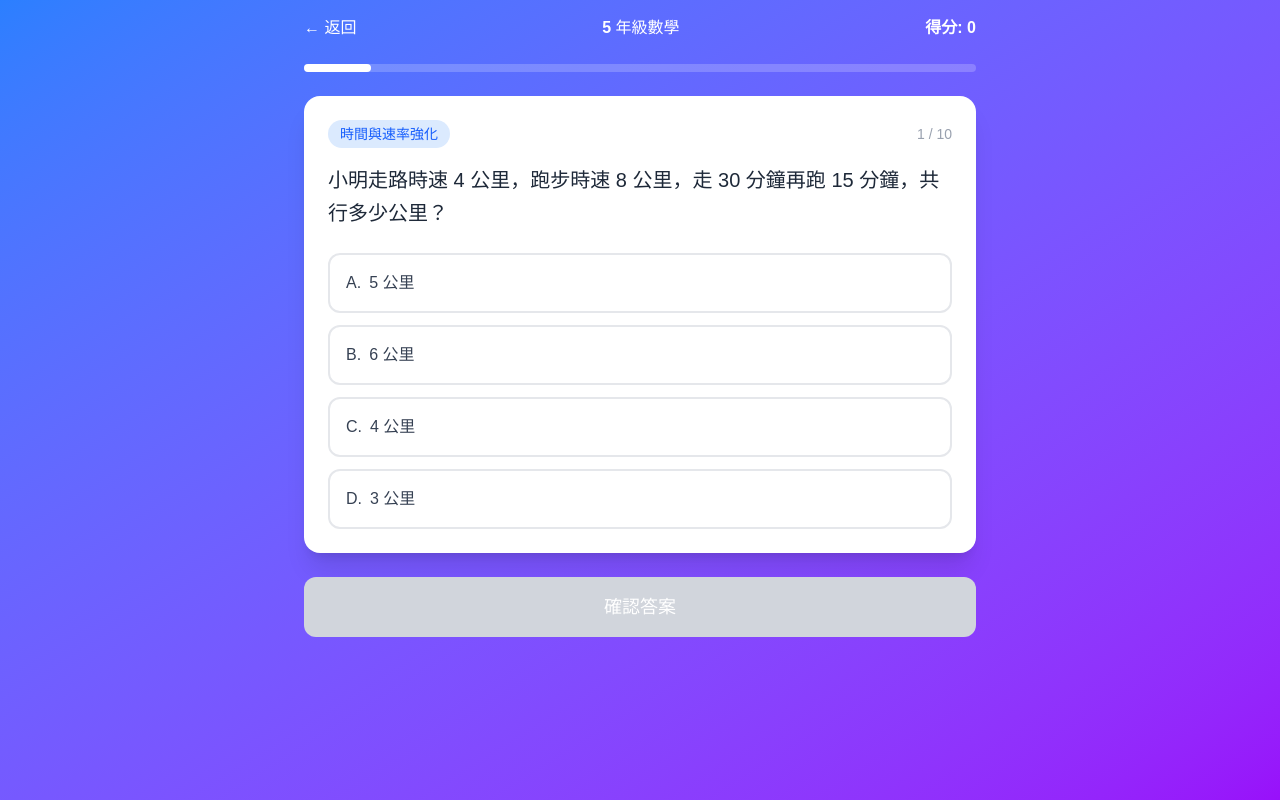
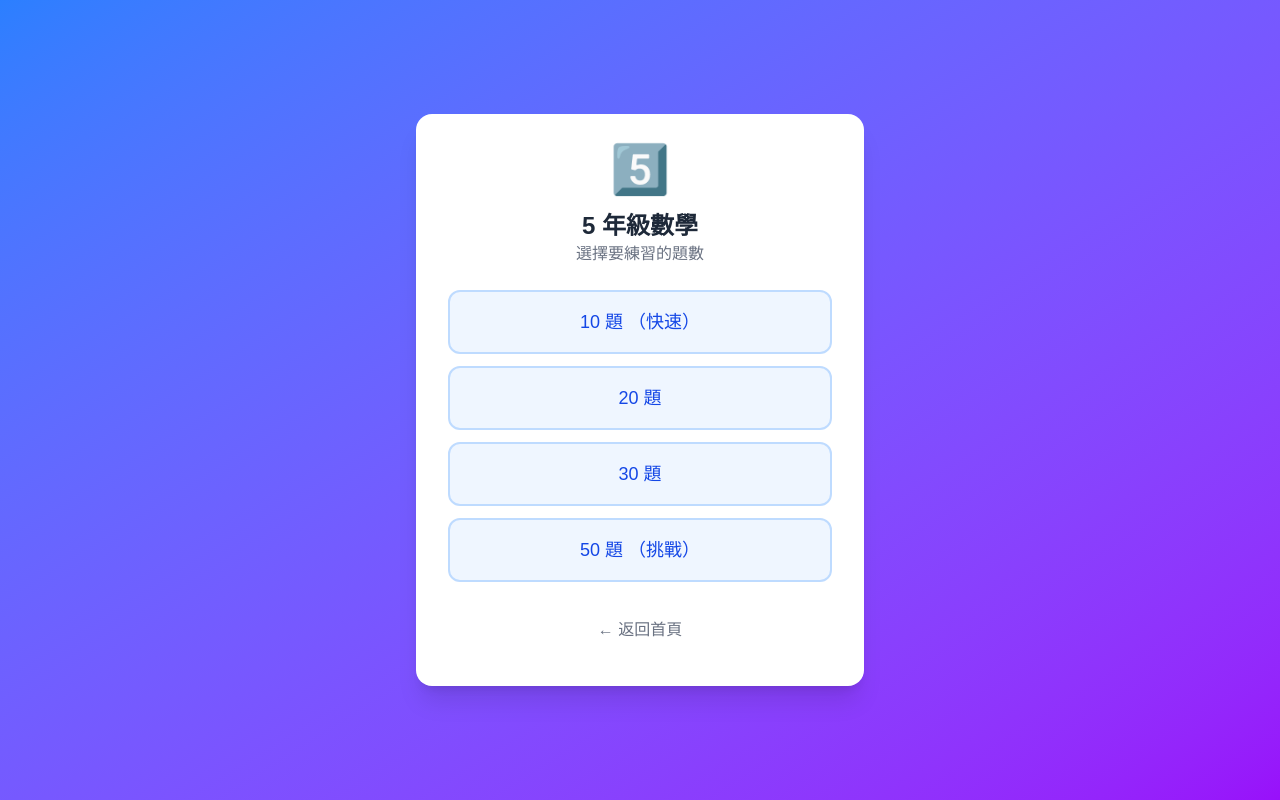
Before and after one commit to Eddie740806/math-quiz-app, a Next.js app: page /quiz in a window 1280 px wide. Built offline with nearby package versions, Linux system fonts and the light colour scheme; sample sign-in values are in the browser's storage.

Commit message:
新增：詳解顯示 + 可選題數（10/20/30/50）

```diff
--- a/src/app/quiz/page.tsx
+++ b/src/app/quiz/page.tsx
@@ -14,12 +14,14 @@ interface Question {
   category: string;
   difficulty: string;
   source: string;
+  explanation?: string;
 }
 
 function QuizContent() {
   const router = useRouter();
   const searchParams = useSearchParams();
   const grade = parseInt(searchParams.get('grade') || '5');
+  const countParam = parseInt(searchParams.get('count') || '0');
 
   const [user, setUser] = useState<User | null>(null);
   const [questions, setQuestions] = useState<Question[]>([]);
@@ -30,6 +32,8 @@ function QuizContent() {
   const [score, setScore] = useState(0);
   const [answeredCount, setAnsweredCount] = useState(0);
   const [quizFinished, setQuizFinished] = useState(false);
+  const [questionCount, setQuestionCount] = useState(countParam || 0);
+  const [showCountSelector, setShowCountSelector] = useState(countParam === 0);
 
   useEffect(() => {
     const currentUser = getCurrentUser();
@@ -39,14 +43,22 @@ function QuizContent() {
     }
     setUser(currentUser);
 
-    // 篩選題目並隨機排序
-    const gradeQuestions = questionsData.questions
-      .filter((q: Question) => q.grade === grade)
-      .sort(() => Math.random() - 0.5)
-      .slice(0, 10); // 每次 10 題
+    if (questionCount > 0) {
+      // 篩選題目並隨機排序
+      const gradeQuestions = questionsData.questions
+        .filter((q: Question) => q.grade === grade)
+        .sort(() => Math.random() - 0.5)
+        .slice(0, questionCount);
 
-    setQuestions(gradeQuestions);
-  }, [grade, router]);
+      setQuestions(gradeQuestions);
+      setShowCountSelector(false);
+    }
+  }, [grade, router, questionCount]);
+
+  const startWithCount = (count: number) => {
+    setQuestionCount(count);
+    setShowCountSelector(false);
+  };
 
   const currentQuestion = questions[currentIndex];
 
@@ -103,6 +115,40 @@ function QuizContent() {
       <div className="min-h-screen flex items-center justify-center bg-gradient-to-br from-blue-500 to-purple-600">
         <div className="text-white text-xl">載入中...</div>
       </div>
+    );
+  }
+
+  // 選擇題數
+  if (showCountSelector) {
+    return (
+      <main className="min-h-screen bg-gradient-to-br from-blue-500 to-purple-600 flex items-center justify-center p-4">
+        <div className="bg-white rounded-2xl shadow-xl p-8 w-full max-w-md">
+          <div className="text-center mb-6">
+            <div className="text-5xl mb-4">{grade === 5 ? '5️⃣' : '6️⃣'}</div>
+            <h1 className="text-2xl font-bold text-gray-800">{grade} 年級數學</h1>
+            <p className="text-gray-500">選擇要練習的題數</p>
+          </div>
+
+          <div className="space-y-3">
+            {[10, 20, 30, 50].map((count) => (
+              <button
+                key={count}
+                onClick={() => startWithCount(count)}
+                className="w-full py-4 bg-blue-50 hover:bg-blue-100 border-2 border-blue-200 hover:border-blue-400 text-blue-700 rounded-xl font-medium text-lg transition"
+              >
+                {count} 題 {count === 10 ? '（快速）' : count === 50 ? '（挑戰）' : ''}
+              </button>
+            ))}
+          </div>
+
+          <button
+            onClick={() => router.push('/')}
+            className="w-full mt-6 py-3 text-gray-500 hover:text-gray-700 transition"
+          >
+            ← 返回首頁
+          </button>
+        </div>
+      </main>
     );
   }
 
@@ -248,6 +294,18 @@ function QuizContent() {
             <div className={`p-4 rounded-xl text-center ${isCorrect ? 'bg-green-100 text-green-700' : 'bg-red-100 text-red-700'}`}>
               {isCorrect ? '🎉 回答正確！' : `😅 答錯了！正確答案是 ${String.fromCharCode(65 + currentQuestion.answer)}`}
             </div>
+
+            {/* 詳解區塊 */}
+            {currentQuestion.explanation && (
+              <div className="bg-yellow-50 border border-yellow-200 rounded-xl p-4">
+                <div className="flex items-center gap-2 mb-2">
+                  <span className="text-yellow-600">💡</span>
+                  <span className="font-medium text-yellow-800">解題思路</span>
+                </div>
+                <p className="text-yellow-900 leading-relaxed">{currentQuestion.explanation}</p>
+              </div>
+            )}
+
             <button
               onClick={handleNext}
               className="w-full py-4 bg-blue-500 hover:bg-blue-600 text-white rounded-xl font-medium text-lg transition"
--- a/src/app/wrong-answers/page.tsx
+++ b/src/app/wrong-answers/page.tsx
@@ -14,6 +14,7 @@ interface Question {
   category: string;
   difficulty: string;
   source: string;
+  explanation?: string;
 }
 
 export default function WrongAnswersPage() {
@@ -206,6 +207,18 @@ export default function WrongAnswersPage() {
               <div className={`p-4 rounded-xl text-center ${isCorrect ? 'bg-green-100 text-green-700' : 'bg-red-100 text-red-700'}`}>
                 {isCorrect ? '🎉 這次答對了！已從錯題本移除' : `😅 還是錯了，正確答案是 ${String.fromCharCode(65 + currentQuestion.answer)}`}
               </div>
+
+              {/* 詳解區塊 */}
+              {currentQuestion.explanation && (
+                <div className="bg-yellow-50 border border-yellow-200 rounded-xl p-4">
+                  <div className="flex items-center gap-2 mb-2">
+                    <span className="text-yellow-600">💡</span>
+                    <span className="font-medium text-yellow-800">解題思路</span>
+                  </div>
+                  <p className="text-yellow-900 leading-relaxed">{currentQuestion.explanation}</p>
+                </div>
+              )}
+
               <button
                 onClick={handleNext}
                 className="w-full py-4 bg-orange-500 hover:bg-orange-600 text-white rounded-xl font-medium text-lg transition"
@@ -284,7 +297,7 @@ export default function WrongAnswersPage() {
                       </span>
                     </div>
                     <p className="text-gray-800 mb-3">{question.content}</p>
-                    <div className="flex items-center justify-between text-sm">
+                    <div className="flex items-center justify-between text-sm mb-2">
                       <span className="text-gray-500">
                         正確答案: {String.fromCharCode(65 + question.answer)}. {question.options[question.answer]}
                       </span>
@@ -295,6 +308,12 @@ export default function WrongAnswersPage() {
                         移除
                       </button>
                     </div>
+                    {question.explanation && (
+                      <div className="bg-yellow-50 border border-yellow-100 rounded-lg p-2 text-sm">
+                        <span className="text-yellow-600">💡</span>
+                        <span className="text-yellow-800 ml-1">{question.explanation}</span>
+                      </div>
+                    )}
                   </div>
                 );
               })}
```
